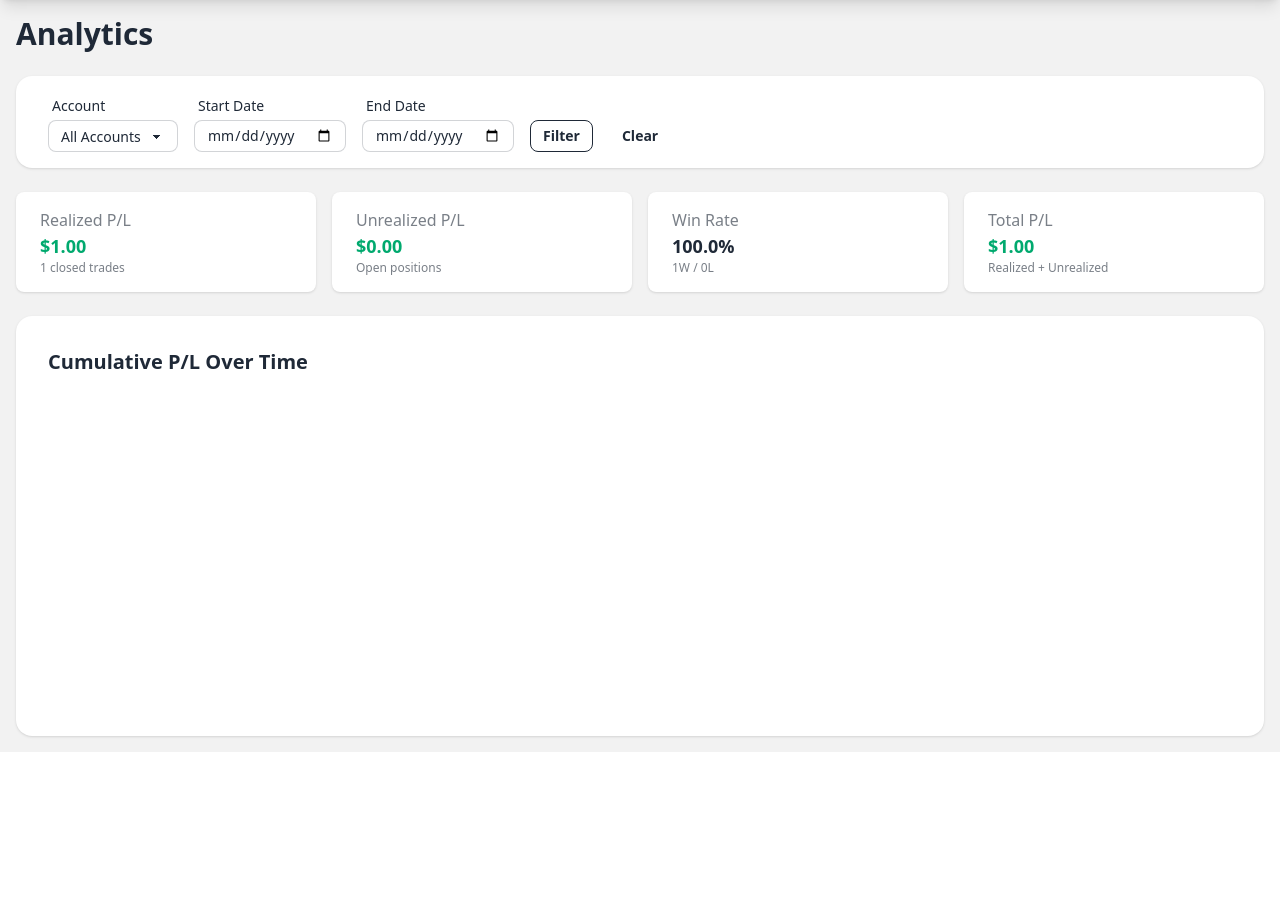
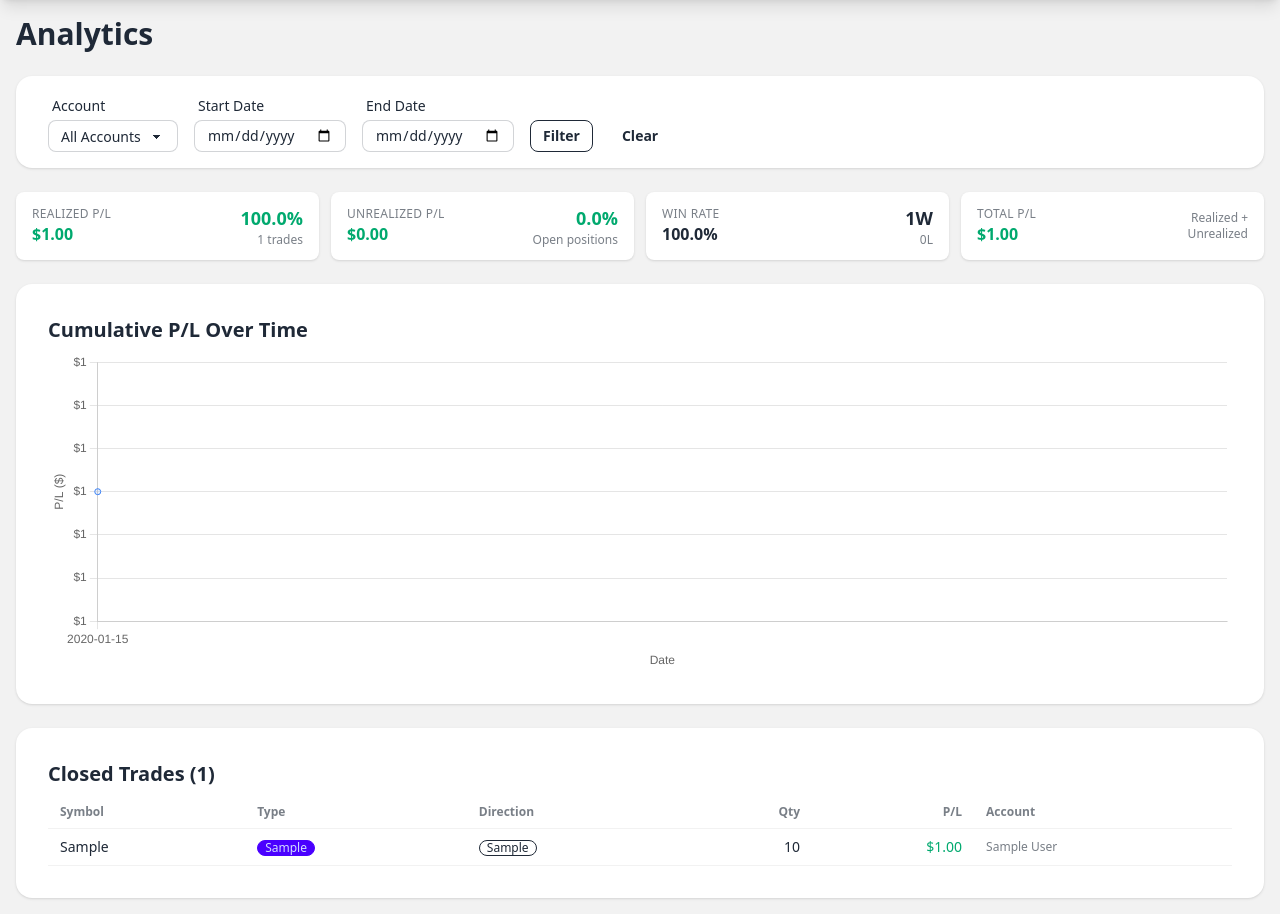
Before and after one commit to Collint25/PortfolioTracker, a FastAPI app: page /analytics/ in a window 1280 px wide. Shown: the part 68-982 px from the top of the page. Before the commit the page ends 820 px from the top, so only its background shows below. Run offline with FastAPI, Linux system fonts and the light colour scheme; tables that the repository leaves empty hold one stand-in row (values such as "Sample post"); a map, chart or similar area stays blank; parts of the project's set-up code (start-up, migrations or seed data) failed here and were passed over; some libraries are stand-ins or nearby versions.

Commit message:
fix(analytics): resolve chart display issues and enhance dashboard
- Fix chart not rendering (script loading order with Chart.js)
- Fix filters not working (handle empty strings from form inputs)
- Make filters reactive (update on field change via HTMX triggers)
- Redesign metric cards with compact horizontal layout
- Add number formatting with comma separators
- Add realized/unrealized P/L percentages
- Add closed trades table below chart showing filtered data
- Use existing query_params utilities instead of duplicates

Co-Authored-By: Claude Opus 4.5 <noreply@anthropic.com>

```diff
--- a/app/templates/analytics.html
+++ b/app/templates/analytics.html
@@ -17,7 +17,7 @@
         >
             <div class="form-control">
                 <label class="label py-1"><span class="label-text">Account</span></label>
-                <select name="account_id" class="select select-bordered select-sm">
+                <select name="account_id" class="select select-bordered select-sm" hx-trigger="change" hx-get="/analytics/" hx-include="closest form" hx-target="#analytics-content" hx-swap="innerHTML" hx-push-url="true">
                     <option value="">All Accounts</option>
                     {% for account in accounts %}
                     <option value="{{ account.id }}" {% if filters.account_id == account.id %}selected{% endif %}>
@@ -33,6 +33,12 @@
                     name="start_date"
                     value="{{ filters.start_date or '' }}"
                     class="input input-bordered input-sm"
+                    hx-trigger="change"
+                    hx-get="/analytics/"
+                    hx-include="closest form"
+                    hx-target="#analytics-content"
+                    hx-swap="innerHTML"
+                    hx-push-url="true"
                 >
             </div>
             <div class="form-control">
@@ -42,6 +48,12 @@
                     name="end_date"
                     value="{{ filters.end_date or '' }}"
                     class="input input-bordered input-sm"
+                    hx-trigger="change"
+                    hx-get="/analytics/"
+                    hx-include="closest form"
+                    hx-target="#analytics-content"
+                    hx-swap="innerHTML"
+                    hx-push-url="true"
                 >
             </div>
             <button type="submit" class="btn btn-sm btn-outline">Filter</button>
@@ -59,6 +71,75 @@
 {% block scripts %}
 <script src="https://cdn.jsdelivr.net/npm/chart.js"></script>
 <script>
-    // Chart initialization will be in the partial
+    // Initialize chart from data set by partial template
+    function initPLChart() {
+        const canvas = document.getElementById('plChart');
+        if (!canvas || typeof Chart === 'undefined') return;
+
+        // Destroy existing chart if it exists
+        if (window.plChartInstance) {
+            window.plChartInstance.destroy();
+        }
+
+        // Get data from window variables set by partial
+        const labels = window.plChartLabels;
+        const data = window.plChartData;
+        if (!labels || !data) return;
+
+        const ctx = canvas.getContext('2d');
+        window.plChartInstance = new Chart(ctx, {
+            type: 'line',
+            data: {
+                labels: labels,
+                datasets: [{
+                    label: 'Cumulative P/L',
+                    data: data,
+                    borderColor: 'rgb(59, 130, 246)',
+                    backgroundColor: 'rgba(59, 130, 246, 0.1)',
+                    fill: true,
+                    tension: 0.1
+                }]
+            },
+            options: {
+                responsive: true,
+                maintainAspectRatio: false,
+                plugins: {
+                    legend: { display: false },
+                    tooltip: {
+                        callbacks: {
+                            label: function(context) {
+                                return '$' + context.parsed.y.toFixed(2);
+                            }
+                        }
+                    }
+                },
+                scales: {
+                    x: {
+                        display: true,
+                        title: { display: true, text: 'Date' }
+                    },
+                    y: {
+                        display: true,
+                        title: { display: true, text: 'P/L ($)' },
+                        ticks: {
+                            callback: function(value) {
+                                return '$' + value.toFixed(0);
+                            }
+                        }
+                    }
+                }
+            }
+        });
+    }
+
+    // Initialize on page load
+    document.addEventListener('DOMContentLoaded', initPLChart);
+
+    // Reinitialize after HTMX settles content (ensures inline scripts have run)
+    document.body.addEventListener('htmx:afterSettle', function(event) {
+        if (event.detail.target.id === 'analytics-content') {
+            initPLChart();
+        }
+    });
 </script>
 {% endblock %}
--- a/app/templates/partials/analytics_content.html
+++ b/app/templates/partials/analytics_content.html
@@ -1,36 +1,66 @@
-<!-- P/L Summary Cards -->
-<div class="grid grid-cols-2 md:grid-cols-4 gap-4 mb-6">
-    <div class="stat bg-base-100 shadow rounded-lg">
-        <div class="stat-title">Realized P/L</div>
-        <div class="stat-value text-lg {% if metrics.summary.total_realized_pl >= 0 %}text-success{% else %}text-error{% endif %}">
-            ${{ "%.2f"|format(metrics.summary.total_realized_pl) }}
+<!-- P/L Summary Cards - Compact horizontal layout -->
+{% set total_pl = metrics.summary.total_realized_pl + metrics.summary.total_unrealized_pl %}
+{% set realized_pct = (metrics.summary.total_realized_pl / total_pl * 100) if total_pl != 0 else 0 %}
+{% set unrealized_pct = (metrics.summary.total_unrealized_pl / total_pl * 100) if total_pl != 0 else 0 %}
+
+<div class="grid grid-cols-2 lg:grid-cols-4 gap-3 mb-6">
+    <div class="flex items-center gap-3 bg-base-100 shadow rounded-lg px-4 py-3">
+        <div class="flex-1">
+            <div class="text-xs text-base-content/60 uppercase tracking-wide">Realized P/L</div>
+            <div class="font-semibold {% if metrics.summary.total_realized_pl >= 0 %}text-success{% else %}text-error{% endif %}">
+                ${{ "{:,.2f}".format(metrics.summary.total_realized_pl|float) }}
+            </div>
         </div>
-        <div class="stat-desc">{{ metrics.summary.total_trades }} closed trades</div>
+        <div class="text-right">
+            <div class="text-lg font-bold {% if metrics.summary.total_realized_pl >= 0 %}text-success{% else %}text-error{% endif %}">
+                {{ "{:.1f}".format(realized_pct|float) }}%
+            </div>
+            <div class="text-xs text-base-content/60">{{ metrics.summary.total_trades }} trades</div>
+        </div>
     </div>
-    <div class="stat bg-base-100 shadow rounded-lg">
-        <div class="stat-title">Unrealized P/L</div>
-        <div class="stat-value text-lg {% if metrics.summary.total_unrealized_pl >= 0 %}text-success{% else %}text-error{% endif %}">
-            ${{ "%.2f"|format(metrics.summary.total_unrealized_pl) }}
+
+    <div class="flex items-center gap-3 bg-base-100 shadow rounded-lg px-4 py-3">
+        <div class="flex-1">
+            <div class="text-xs text-base-content/60 uppercase tracking-wide">Unrealized P/L</div>
+            <div class="font-semibold {% if metrics.summary.total_unrealized_pl >= 0 %}text-success{% else %}text-error{% endif %}">
+                ${{ "{:,.2f}".format(metrics.summary.total_unrealized_pl|float) }}
+            </div>
         </div>
-        <div class="stat-desc">Open positions</div>
+        <div class="text-right">
+            <div class="text-lg font-bold {% if metrics.summary.total_unrealized_pl >= 0 %}text-success{% else %}text-error{% endif %}">
+                {{ "{:.1f}".format(unrealized_pct|float) }}%
+            </div>
+            <div class="text-xs text-base-content/60">Open positions</div>
+        </div>
     </div>
-    <div class="stat bg-base-100 shadow rounded-lg">
-        <div class="stat-title">Win Rate</div>
-        <div class="stat-value text-lg">{{ "%.1f"|format(metrics.summary.win_rate * 100) }}%</div>
-        <div class="stat-desc">{{ metrics.summary.winning_trades }}W / {{ metrics.summary.losing_trades }}L</div>
+
+    <div class="flex items-center gap-3 bg-base-100 shadow rounded-lg px-4 py-3">
+        <div class="flex-1">
+            <div class="text-xs text-base-content/60 uppercase tracking-wide">Win Rate</div>
+            <div class="font-semibold">{{ "{:.1f}".format(metrics.summary.win_rate * 100) }}%</div>
+        </div>
+        <div class="text-right">
+            <div class="text-lg font-bold">{{ metrics.summary.winning_trades }}W</div>
+            <div class="text-xs text-base-content/60">{{ metrics.summary.losing_trades }}L</div>
+        </div>
     </div>
-    <div class="stat bg-base-100 shadow rounded-lg">
-        <div class="stat-title">Total P/L</div>
-        {% set total_pl = metrics.summary.total_realized_pl + metrics.summary.total_unrealized_pl %}
-        <div class="stat-value text-lg {% if total_pl >= 0 %}text-success{% else %}text-error{% endif %}">
-            ${{ "%.2f"|format(total_pl) }}
+
+    <div class="flex items-center gap-3 bg-base-100 shadow rounded-lg px-4 py-3">
+        <div class="flex-1">
+            <div class="text-xs text-base-content/60 uppercase tracking-wide">Total P/L</div>
+            <div class="font-semibold {% if total_pl >= 0 %}text-success{% else %}text-error{% endif %}">
+                ${{ "{:,.2f}".format(total_pl|float) }}
+            </div>
         </div>
-        <div class="stat-desc">Realized + Unrealized</div>
+        <div class="text-right">
+            <div class="text-xs text-base-content/60">Realized +</div>
+            <div class="text-xs text-base-content/60">Unrealized</div>
+        </div>
     </div>
 </div>
 
 <!-- Cumulative P/L Chart -->
-<div class="card bg-base-100 shadow">
+<div class="card bg-base-100 shadow mb-6">
     <div class="card-body">
         <h2 class="card-title">Cumulative P/L Over Time</h2>
         {% if chart_labels %}
@@ -38,63 +68,9 @@
             <canvas id="plChart"></canvas>
         </div>
         <script>
-            // Destroy existing chart if it exists (for HTMX reloads)
-            if (window.plChartInstance) {
-                window.plChartInstance.destroy();
-            }
-
-            const ctx = document.getElementById('plChart').getContext('2d');
-            window.plChartInstance = new Chart(ctx, {
-                type: 'line',
-                data: {
-                    labels: {{ chart_labels | tojson }},
-                    datasets: [{
-                        label: 'Cumulative P/L',
-                        data: {{ chart_data | tojson }},
-                        borderColor: 'rgb(59, 130, 246)',
-                        backgroundColor: 'rgba(59, 130, 246, 0.1)',
-                        fill: true,
-                        tension: 0.1
-                    }]
-                },
-                options: {
-                    responsive: true,
-                    maintainAspectRatio: false,
-                    plugins: {
-                        legend: {
-                            display: false
-                        },
-                        tooltip: {
-                            callbacks: {
-                                label: function(context) {
-                                    return '$' + context.parsed.y.toFixed(2);
-                                }
-                            }
-                        }
-                    },
-                    scales: {
-                        x: {
-                            display: true,
-                            title: {
-                                display: true,
-                                text: 'Date'
-                            }
-                        },
-                        y: {
-                            display: true,
-                            title: {
-                                display: true,
-                                text: 'P/L ($)'
-                            },
-                            ticks: {
-                                callback: function(value) {
-                                    return '$' + value.toFixed(0);
-                                }
-                            }
-                        }
-                    }
-                }
-            });
+            // Set chart data for initialization by parent template
+            window.plChartLabels = {{ chart_labels | tojson }};
+            window.plChartData = {{ chart_data | tojson }};
         </script>
         {% else %}
         <div class="flex items-center justify-center h-40 text-base-content/60">
@@ -103,3 +79,56 @@
         {% endif %}
     </div>
 </div>
+
+<!-- Closed Trades Table -->
+<div class="card bg-base-100 shadow">
+    <div class="card-body">
+        <h2 class="card-title">Closed Trades ({{ metrics.closed_lots|length }})</h2>
+        {% if metrics.closed_lots %}
+        <div class="overflow-x-auto">
+            <table class="table table-sm">
+                <thead>
+                    <tr>
+                        <th>Symbol</th>
+                        <th>Type</th>
+                        <th>Direction</th>
+                        <th class="text-right">Qty</th>
+                        <th class="text-right">P/L</th>
+                        <th>Account</th>
+                    </tr>
+                </thead>
+                <tbody>
+                    {% for lot in metrics.closed_lots %}
+                    <tr class="hover">
+                        <td class="font-medium">
+                            {% if lot.instrument_type == "OPTION" %}
+                                {{ lot.symbol }} ${{ "{:.0f}".format(lot.strike_price|float) }} {{ lot.expiration_date.strftime("%m/%d") if lot.expiration_date else "" }} {{ "C" if lot.option_type == "CALL" else "P" }}
+                            {% else %}
+                                {{ lot.symbol }}
+                            {% endif %}
+                        </td>
+                        <td>
+                            <span class="badge badge-sm {% if lot.instrument_type == 'OPTION' %}badge-secondary{% else %}badge-primary{% endif %}">
+                                {{ lot.instrument_type }}
+                            </span>
+                        </td>
+                        <td>
+                            <span class="badge badge-sm badge-outline">{{ lot.direction }}</span>
+                        </td>
+                        <td class="text-right">{{ "{:.0f}".format(lot.total_opened_quantity|float) }}</td>
+                        <td class="text-right font-medium {% if lot.realized_pl >= 0 %}text-success{% else %}text-error{% endif %}">
+                            ${{ "{:,.2f}".format(lot.realized_pl|float) }}
+                        </td>
+                        <td class="text-xs text-base-content/60">{{ lot.account.name if lot.account else "" }}</td>
+                    </tr>
+                    {% endfor %}
+                </tbody>
+            </table>
+        </div>
+        {% else %}
+        <div class="flex items-center justify-center h-20 text-base-content/60">
+            <p>No closed trades match the current filters.</p>
+        </div>
+        {% endif %}
+    </div>
+</div>
```
Also changed, not shown: app/routers/analytics.py (+15 -11 lines), app/services/metrics_service.py (+16 -4 lines).
